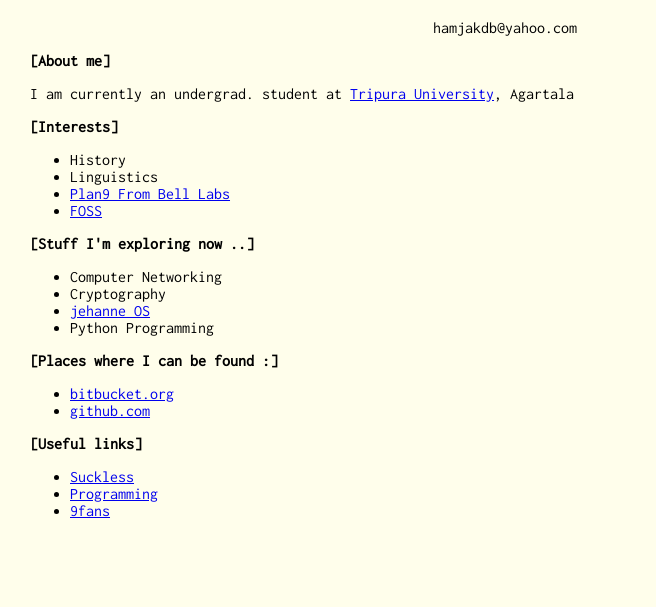
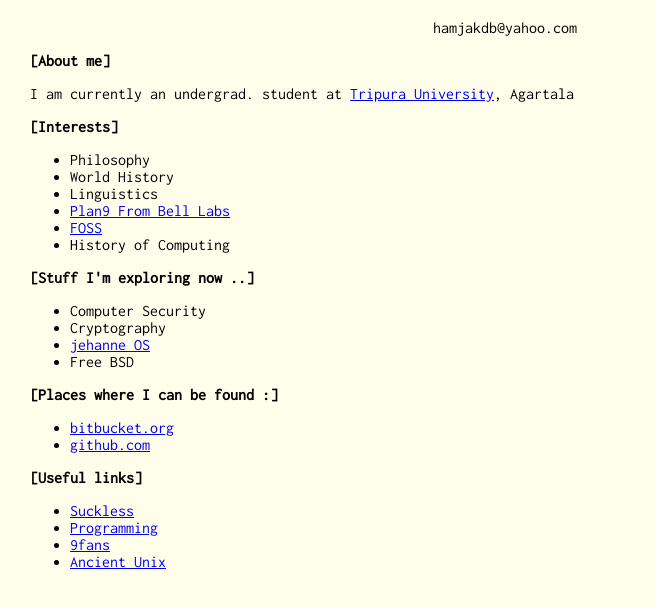
Before and after one commit to hdb7/hdb, a plain HTML site: page index.html in a window 1280 px wide. Shown: the part 57-664 px from the top of the page, without its empty margins (135-791 px from the left). Drawn offline with Linux system fonts and the light colour scheme.

Commit message:
add link to unix-y stuff

```diff
--- a/index.html
+++ b/index.html
@@ -17,18 +17,20 @@
   Tripura University</a>, Agartala</p>
   <b>[Interests]</b>
   <ul>
-    <li>History</li>
+    <li>Philosophy</li>
+    <li>World History</li>
     <li>Linguistics</li>
     <li><a href="https://9p.io/plan9/">Plan9 From Bell Labs</a></li>
     <li><a href="https://en.wikipedia.org/wiki/Free_and_open-source_software">
       FOSS</a></li>
+    <li>History of Computing</li>
   </ul>
   <b>[Stuff I'm exploring now ..]</b>
   <ul>
-    <li>Computer Networking</li>
+    <li>Computer Security</li>
     <li>Cryptography</li>
     <li><a href="http://jehanne.io/">jehanne OS</a></li>
-    <li>Python Programming</li>
+    <li>Free BSD</li>
   </ul>
   <b>[Places where I can be found :]</b>
   <ul>
@@ -39,6 +41,7 @@
   <ul>
     <li><a href="https://suckless.org/philosophy/">Suckless</a></li>
     <li><a href="http://doc.cat-v.org/programming/">Programming</a></li>
-    <li><a href="https://9fans.github.io/plan9port/">9fans</a></
+    <li><a href="https://9fans.github.io/plan9port/">9fans</a></li>
+    <li><a href="http://a.papnet.eu/">Ancient Unix</a></li>
 </body>
 </html>
```
